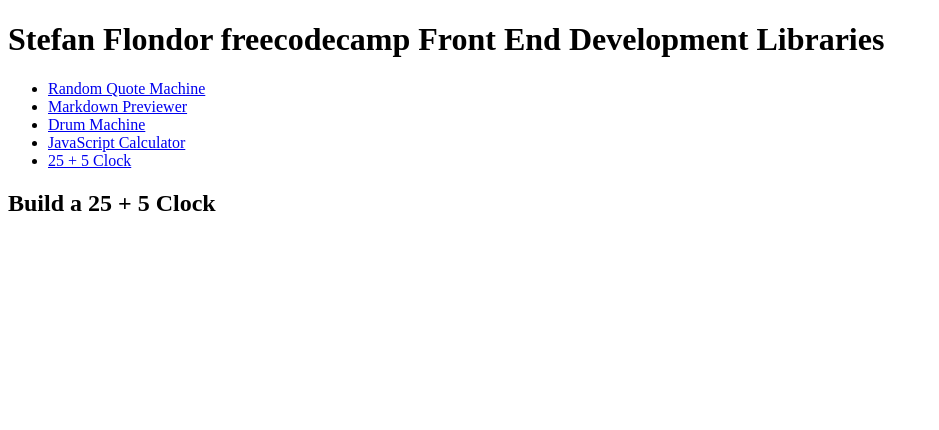
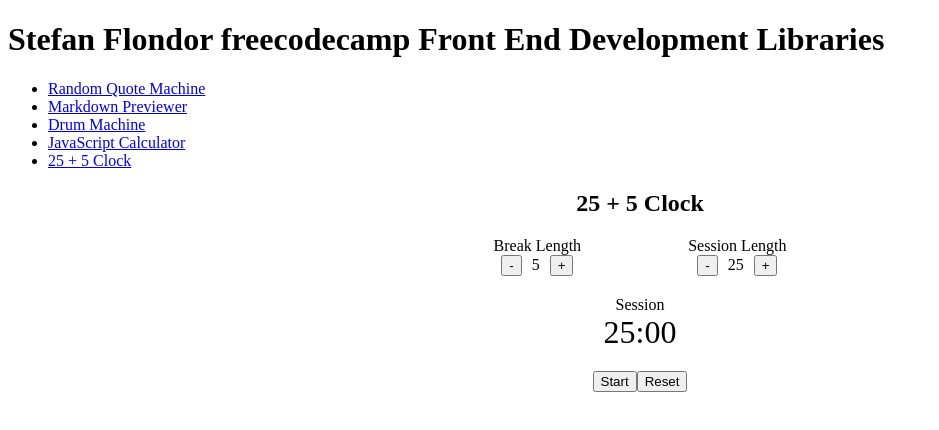
Before and after one commit to stefanflondor/codecamp, a React (Create React App) app: page /twenty-five-plus-five-clock in a window 1280 px wide. Shown: the top 430 px of the page, without its empty margins (0-939 px from the left). Built offline with nearby package versions, Linux system fonts and the light colour scheme.

Commit message:
create clock

```diff
--- a/src/pages/TwentyFivePlusFiveClock.js
+++ b/src/pages/TwentyFivePlusFiveClock.js
@@ -1,7 +1,117 @@
-import React from 'react';
+import React, { useState, useEffect, useRef } from 'react';
 
-function TwentyFivePlusFiveClock() {
-    return <h2>Build a 25 + 5 Clock</h2>;
+export default function TwentyFivePlusFiveClock() {
+  const [breakLength, setBreakLength] = useState(5);
+  const [sessionLength, setSessionLength] = useState(25);
+  const [timeLeft, setTimeLeft] = useState(25 * 60);
+  const [timerLabel, setTimerLabel] = useState('Session');
+  const [isRunning, setIsRunning] = useState(false);
+  const intervalRef = useRef(null);
+  const audioRef = useRef(null);
+
+  // Format time as mm:ss
+  const formatTime = (seconds) => {
+    const m = Math.floor(seconds / 60);
+    const s = seconds % 60;
+    return `${m < 10 ? '0' + m : m}:${s < 10 ? '0' + s : s}`;
+  };
+
+  // Handle increment/decrement with bounds 1-60
+  const changeLength = (type, amount) => {
+    if (isRunning) return;
+    if (type === 'break') {
+      setBreakLength(prev => {
+        const next = prev + amount;
+        if (next < 1 || next > 60) return prev;
+        return next;
+      });
+    } else {
+      setSessionLength(prev => {
+        const next = prev + amount;
+        if (next < 1 || next > 60) return prev;
+        if (!isRunning) setTimeLeft(next * 60);
+        return next;
+      });
+    }
+  };
+
+  // Start/Pause toggle
+  const handleStartStop = () => {
+    if (isRunning) {
+      clearInterval(intervalRef.current);
+      setIsRunning(false);
+    } else {
+      setIsRunning(true);
+      intervalRef.current = setInterval(() => {
+        setTimeLeft(prev => prev - 1);
+      }, 1000);
+    }
+  };
+
+  // Reset everything
+  const handleReset = () => {
+    clearInterval(intervalRef.current);
+    setIsRunning(false);
+    setBreakLength(5);
+    setSessionLength(25);
+    setTimeLeft(25 * 60);
+    setTimerLabel('Session');
+    if (audioRef.current) {
+      audioRef.current.pause();
+      audioRef.current.currentTime = 0;
+    }
+  };
+
+  // Timer effect
+  useEffect(() => {
+    if (timeLeft < 0) {
+      // switch
+      if (timerLabel === 'Session') {
+        setTimerLabel('Break');
+        setTimeLeft(breakLength * 60);
+        if (audioRef.current) audioRef.current.play();
+      } else {
+        setTimerLabel('Session');
+        setTimeLeft(sessionLength * 60);
+        if (audioRef.current) audioRef.current.play();
+      }
+    }
+  }, [timeLeft, timerLabel, breakLength, sessionLength]);
+
+  // Cleanup on unmount
+  useEffect(() => () => clearInterval(intervalRef.current), []);
+
+  return (
+    <div id="clock-container" style={{ textAlign: 'center', maxWidth: '400px', margin: '0 auto' }}>
+      <h2>25 + 5 Clock</h2>
+      <div className="length-controls" style={{ display: 'flex', justifyContent: 'space-around' }}>
+        <div>
+          <div id="break-label">Break Length</div>
+          <button id="break-decrement" onClick={() => changeLength('break', -1)}>-</button>
+          <span id="break-length" style={{ margin: '0 10px' }}>{breakLength}</span>
+          <button id="break-increment" onClick={() => changeLength('break', 1)}>+</button>
+        </div>
+        <div>
+          <div id="session-label">Session Length</div>
+          <button id="session-decrement" onClick={() => changeLength('session', -1)}>-</button>
+          <span id="session-length" style={{ margin: '0 10px' }}>{sessionLength}</span>
+          <button id="session-increment" onClick={() => changeLength('session', 1)}>+</button>
+        </div>
+      </div>
+      <div id="timer" style={{ marginTop: '20px' }}>
+        <div id="timer-label">{timerLabel}</div>
+        <div id="time-left" style={{ fontSize: '2rem' }}>{formatTime(timeLeft)}</div>
+      </div>
+      <div className="timer-controls" style={{ marginTop: '20px' }}>
+        <button id="start_stop" onClick={handleStartStop}>{isRunning ? 'Pause' : 'Start'}</button>
+        <button id="reset" onClick={handleReset}>Reset</button>
+      </div>
+      <audio
+        id="beep"
+        ref={audioRef}
+        src="https://actions.google.com/sounds/v1/alarms/alarm_clock.ogg"
+        preload="auto"
+      />
+    </div>
+  );
 }
-
-export default TwentyFivePlusFiveClock;
```
